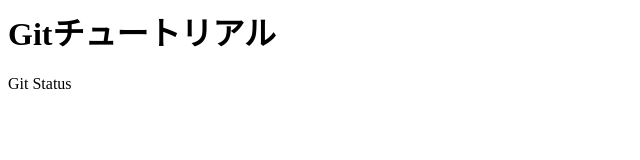
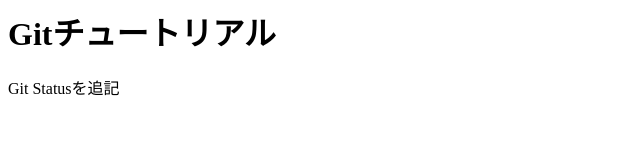
Before and after one commit to kcazuki/git_tutorial, a plain HTML site: page index.html in a window 1280 px wide. Shown: the full height of the page, 0-640 px from the left. Drawn offline with Linux system fonts and the light colour scheme.

Commit message:
Git Statusを追記　修正

```diff
--- a/index.html
+++ b/index.html
@@ -1,2 +1,2 @@
 <h1>Gitチュートリアル</h1>
-<p>Git Status</p>
+<p>Git Statusを追記</p>
```
